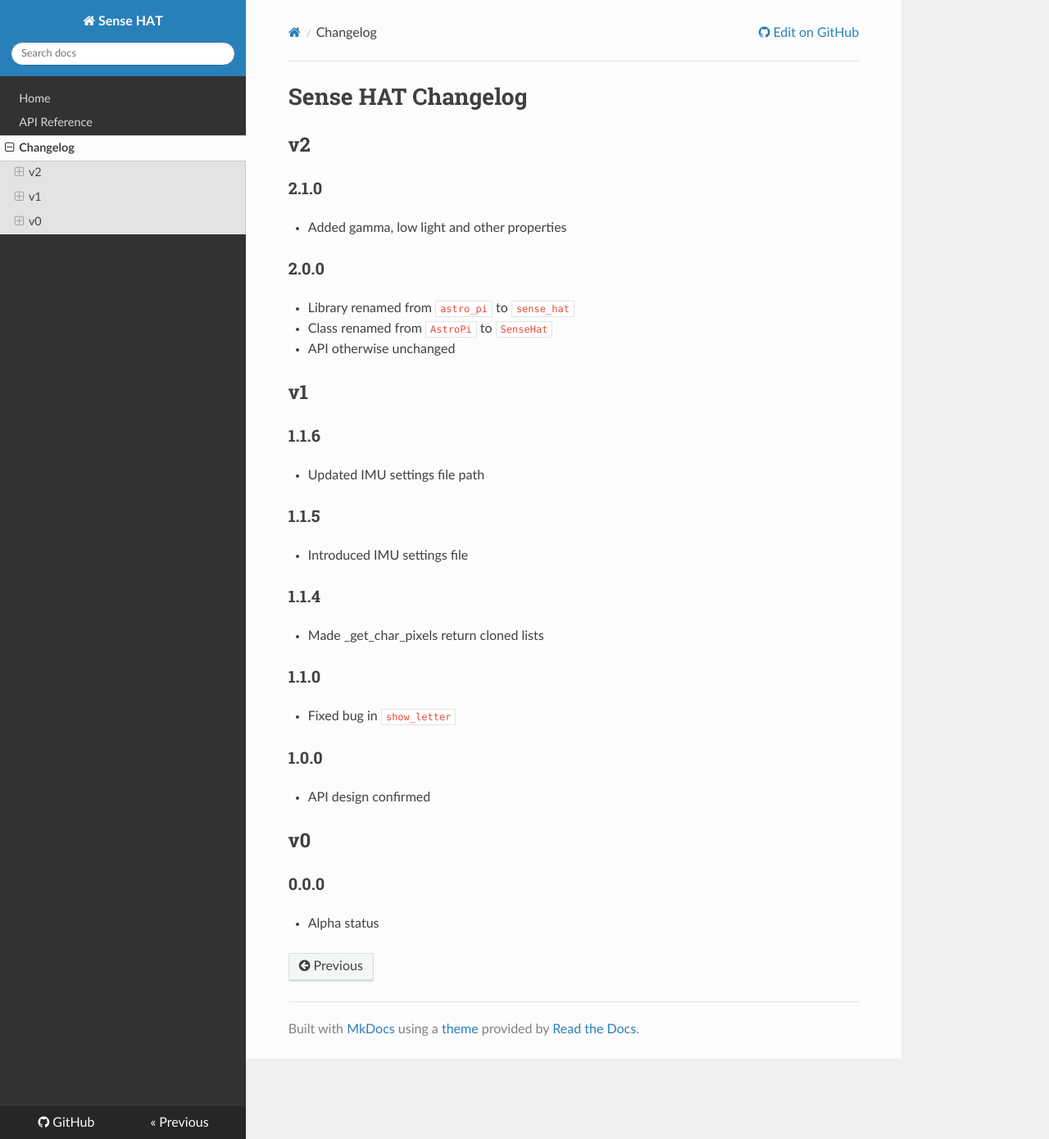
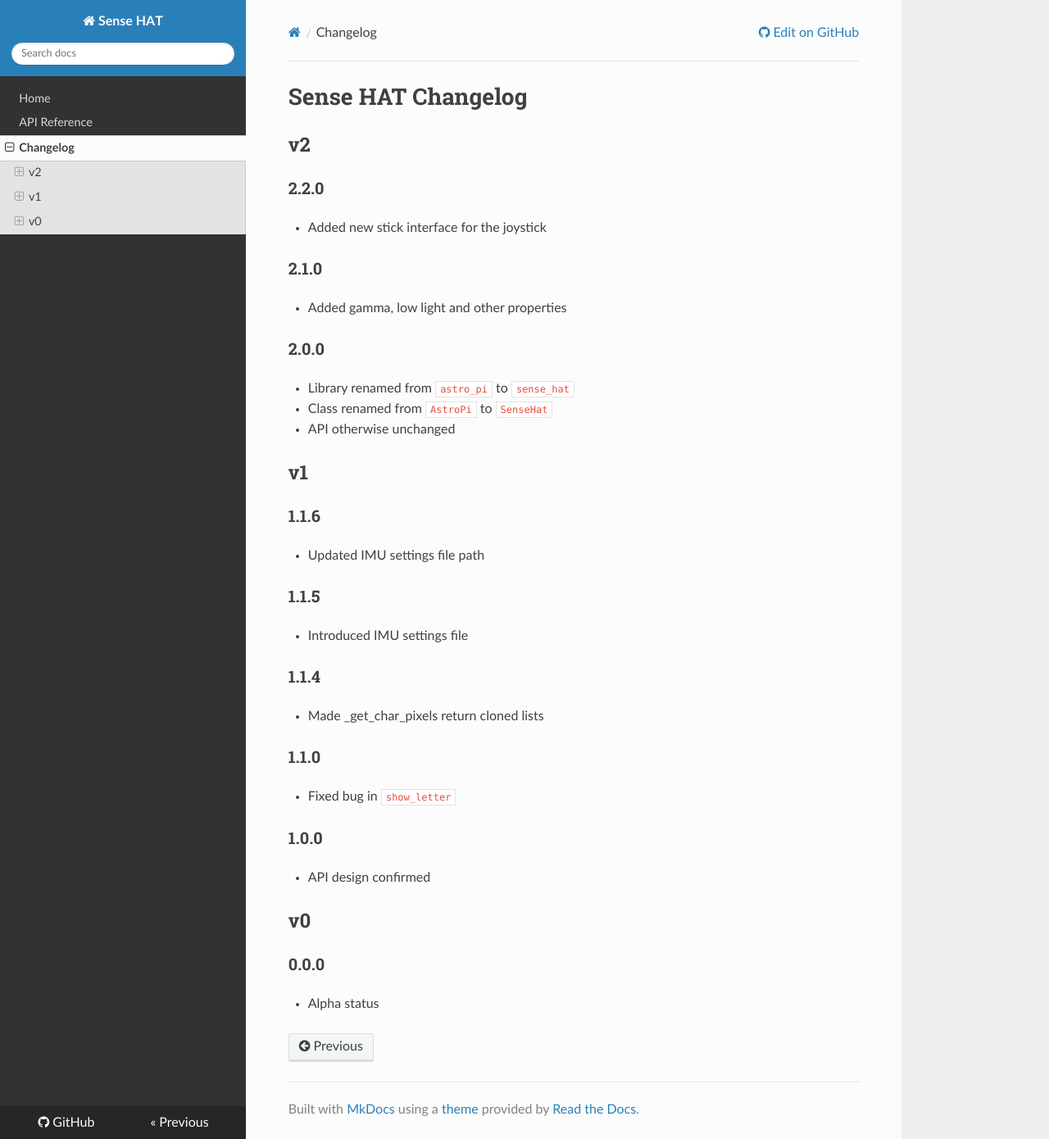
Before and after one commit to astro-pi/python-sense-hat, an MkDocs documentation site: the page built from docs/changelog.md, in a window 1280 px wide and 1390 px high. Shown: the whole window at 82% size. Built offline with MkDocs 1.6.1, drawn with Linux system fonts in a browser that asks for light colours; nearby versions of some CDN libraries; old or Windows-style settings are respelled for this version of MkDocs.

Commit message:
Update changelog.md

```diff
--- a/docs/changelog.md
+++ b/docs/changelog.md
@@ -1,6 +1,10 @@
 # Sense HAT Changelog
 
 ## v2
+
+### 2.2.0
+
+- Added new stick interface for the joystick
 
 ### 2.1.0
 
```
